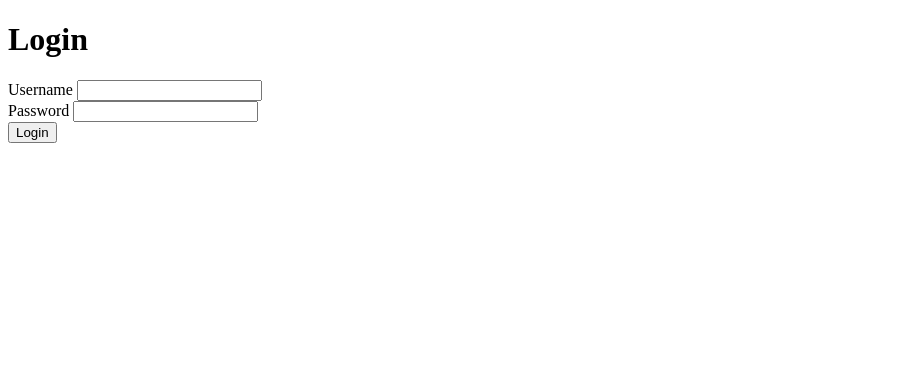
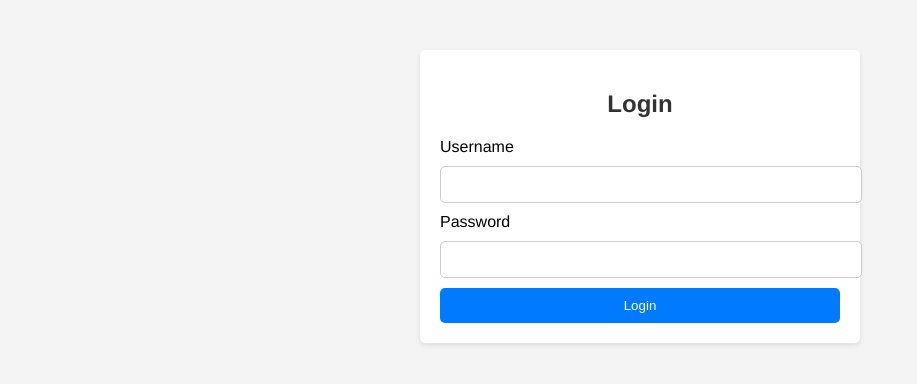
Before and after one commit to rmluck/News-Aggregator-Tool, a Flask app: page /login in a window 1280 px wide. Shown: the top 384 px of the page, without its empty margins (0-917 px from the left). Run offline with Flask 3, Linux system fonts and the light colour scheme.

Commit message:
Basic styling for login page.

```diff
--- /dev/null
+++ b/app/static/css/styles.css
@@ -0,0 +1,42 @@
+body {
+    font-family: Helvetica, sans-serif;
+    background-color: #f4f4f4;
+    margin: 0;
+    padding: 0;
+}
+
+h2 {
+    text-align: center;
+    color: #333;
+}
+
+#login_container {
+    max-width: 400px;
+    margin: 50px auto;
+    padding: 20px;
+    background-color: #fff;
+    box-shadow: 0 2px 5px rgba(0, 0, 0, 0.1);
+    border-radius: 5px;
+}
+
+#username, #password {
+    width: 100%;
+    margin: 10px 0;
+    padding: 10px;
+    border: 1px solid #ccc;
+    border-radius: 5px;
+}
+
+#login_button {
+    width: 100%;
+    padding: 10px;
+    color: white;
+    background-color: #007bff;
+    border: none;
+    border-radius: 5px;
+    cursor: pointer;
+}
+
+#login_button:hover {
+    background-color: #0056b3;
+}
--- a/app/templates/login.html
+++ b/app/templates/login.html
@@ -5,18 +5,20 @@
 <head>
     <meta charset="UTF-8">
     <meta name="viewport" content="width=device-width, initial-scale=1.0">
+    <link rel="stylesheet" type="text/css" href="{{ url_for('static', filename='css/styles.css') }}">
     <title>Login</title>
 </head>
-<body>
-    <h1>Login</h1>
-    <form method="POST" action="{{ url_for('auth.login') }}">
-        <label for="username">Username</label>
+<body id="login_body">
+    <div id="login_container">
+        <h2>Login</h2>
+        <form id="login_form" method="POST" action="{{ url_for('auth.login') }}">
+            <label id="username_label" for="username">Username</label>
             <input id="username" name="username" type="text" required><br>
 
-        <label for="password">Password</label>
+            <label id="password_label" for="password">Password</label>
             <input id="password" name="password" type="password" required><br>
 
-        <button type="submit">Login</button>
+            <button id="login_button" type="submit">Login</button>
         </form>
 
         {% with messages = get_flashed_messages() %}
@@ -28,5 +30,6 @@
                 </ul>
             {% endif %}
         {% endwith %}
+    </div>
 </body>
 </html>
```
Lines whose indentation alone changed are shown as unchanged.
